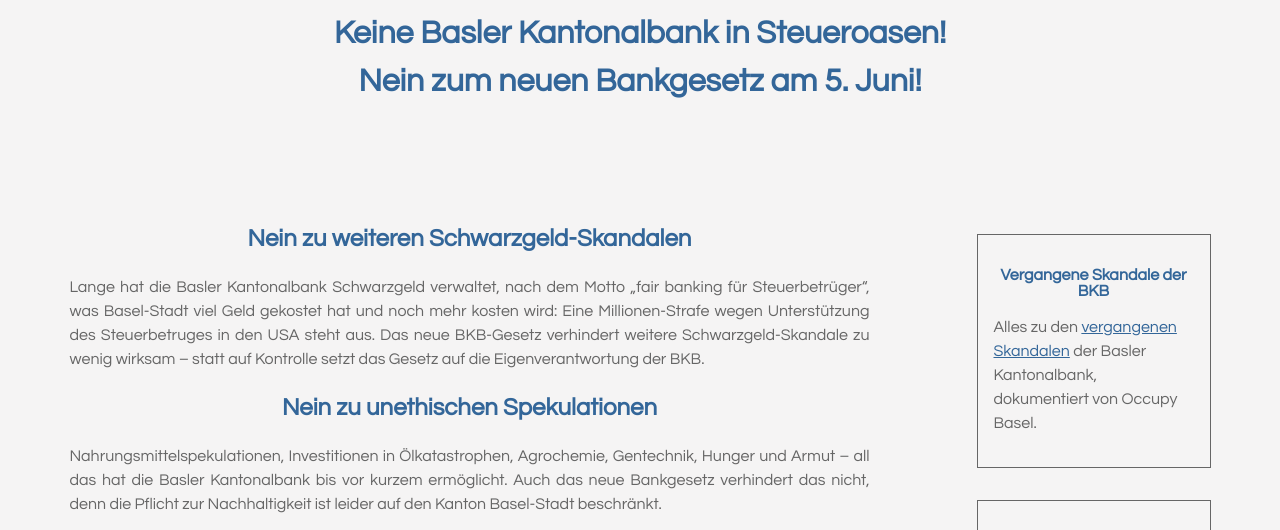
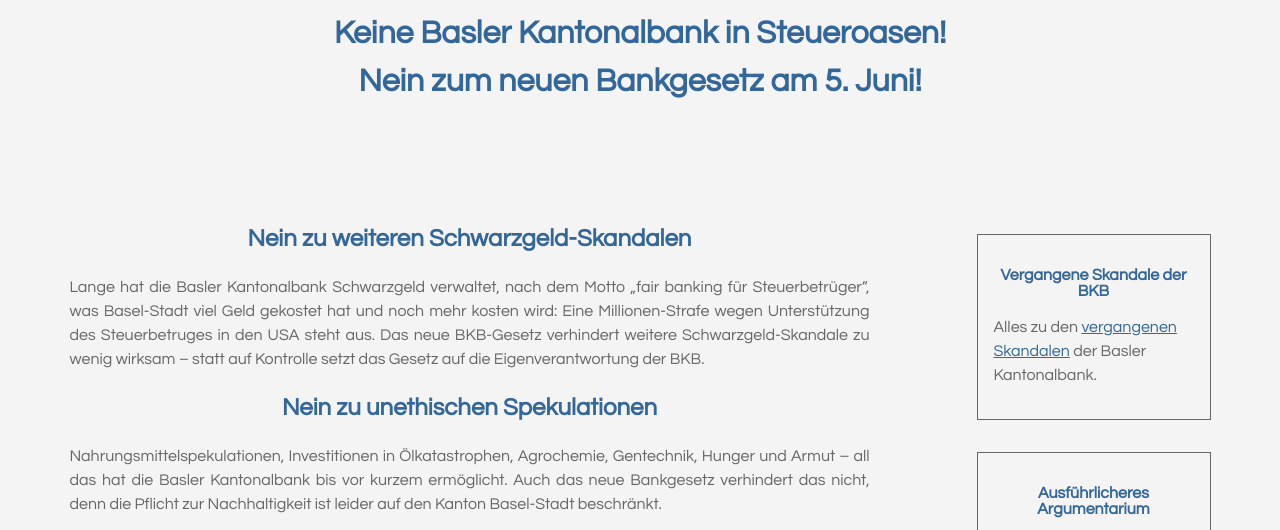
Before and after one commit to PiratenparteiBeiderBasel/bkb-skandal.ch, a plain HTML site: page index.html in a window 1280 px wide. Shown: the part 254-784 px from the top of the page. Drawn offline with Linux system fonts and the light colour scheme.

Commit message:
updated BKB-Skandale box content

```diff
--- a/index.html
+++ b/index.html
@@ -40,7 +40,7 @@
 			<aside>
 				<section>
 					<h3>Vergangene Skandale der BKB</h3>
-					<p>Alles zu den <a href="https://www.occupybasel.ch/category/allgemein/inhalte/basler-kantonalbank">vergangenen Skandalen</a> der Basler Kantonalbank, dokumentiert von Occupy Basel.</p>
+					<p>Alles zu den <a href="https://www.occupybasel.ch/category/allgemein/inhalte/basler-kantonalbank">vergangenen Skandalen</a> der Basler Kantonalbank.</p>
 				</section>
 				<section>
 					<h3>Ausführlicheres Argumentarium</h3>
```
